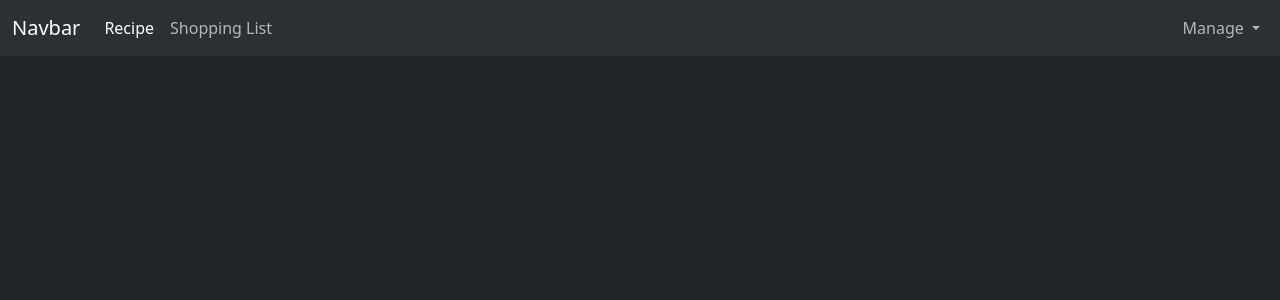
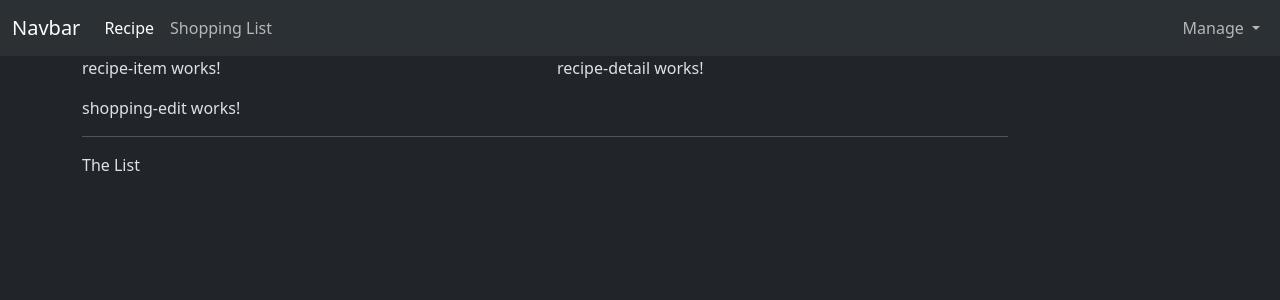
Before and after one commit to dev-gajaraj/Recipe, an Angular app: page / in a window 1280 px wide. Shown: the top 300 px of the page. Built offline with nearby package versions, Linux system fonts and the light colour scheme.

Commit message:
Scaffold recipes and shopping list components

```diff
--- a/src/app/app.component.html
+++ b/src/app/app.component.html
@@ -1 +1,9 @@
 <app-header></app-header>
+<div class="container">
+  <div class="row">
+    <div class="col-md-12">
+      <app-recipes></app-recipes>
+      <app-shopping-list></app-shopping-list>
+    </div>
+  </div>
+</div>
--- a/src/app/app.component.ts
+++ b/src/app/app.component.ts
@@ -2,11 +2,13 @@
 import { CommonModule } from '@angular/common';
 import { RouterOutlet } from '@angular/router';
 import {HeaderComponent} from "./header/header.component";
+import {RecipesComponent} from "./recipes/recipes.component";
+import {ShoppingListComponent} from "./shopping-list/shopping-list.component";
 
 @Component({
   selector: 'app-root',
   standalone: true,
-  imports: [CommonModule, RouterOutlet, HeaderComponent],
+  imports: [CommonModule, RouterOutlet, HeaderComponent, RecipesComponent, ShoppingListComponent],
   templateUrl: './app.component.html',
   styleUrl: './app.component.css'
 })
--- a/src/app/recipes/recipe-list/recipe-list.component.html
+++ b/src/app/recipes/recipe-list/recipe-list.component.html
@@ -1 +1 @@
-<p>recipe-list works!</p>
+<app-recipe-item></app-recipe-item>
--- a/src/app/recipes/recipe-list/recipe-list.component.ts
+++ b/src/app/recipes/recipe-list/recipe-list.component.ts
@@ -1,9 +1,12 @@
 import { Component } from '@angular/core';
+import {RecipeItemComponent} from "./recipe-item/recipe-item.component";
 
 @Component({
   selector: 'app-recipe-list',
   standalone: true,
-  imports: [],
+  imports: [
+    RecipeItemComponent
+  ],
   templateUrl: './recipe-list.component.html',
   styleUrl: './recipe-list.component.css'
 })
--- a/src/app/recipes/recipes.component.html
+++ b/src/app/recipes/recipes.component.html
@@ -1 +1,8 @@
-<p>recipes works!</p>
+<div class="row">
+  <div class="col-md-5">
+    <app-recipe-list></app-recipe-list>
+  </div>
+  <div class="col-md-7">
+    <app-recipe-detail></app-recipe-detail>
+  </div>
+</div>
--- a/src/app/shopping-list/shopping-list.component.html
+++ b/src/app/shopping-list/shopping-list.component.html
@@ -1 +1,7 @@
-<p>shopping-list works!</p>
+<div class="row">
+  <div class="col-sm-10">
+    <app-shopping-edit></app-shopping-edit>
+    <hr>
+    The List
+  </div>
+</div>
--- a/src/app/shopping-list/shopping-list.component.ts
+++ b/src/app/shopping-list/shopping-list.component.ts
@@ -1,9 +1,12 @@
 import { Component } from '@angular/core';
+import {ShoppingEditComponent} from "./shopping-edit/shopping-edit.component";
 
 @Component({
   selector: 'app-shopping-list',
   standalone: true,
-  imports: [],
+  imports: [
+    ShoppingEditComponent
+  ],
   templateUrl: './shopping-list.component.html',
   styleUrl: './shopping-list.component.css'
 })
```
Also changed, not shown: src/app/recipes/recipes.component.ts (+6 -1 lines).
